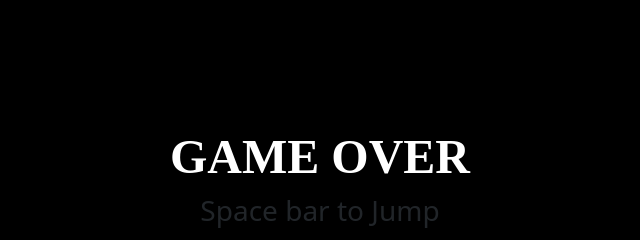
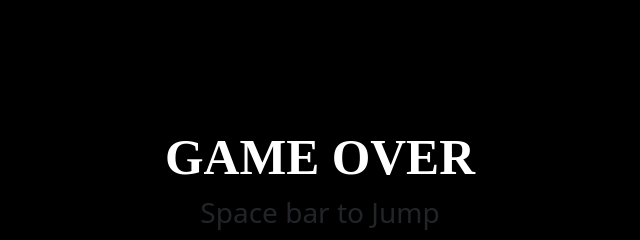
Before and after one commit to happy4soul/happy4soul-Flappy-Bird-Game, a plain HTML site: page index.html in a window 1280 px wide. Shown: the top 240 px of the page, 640-1280 px from the left. Drawn offline with nearby package versions, Linux system fonts and the light colour scheme.

Commit message:
Update index.css

```diff
--- a/index.css
+++ b/index.css
@@ -54,7 +54,7 @@ margin-left:0;
 
 }
 .h1{
-  font-size: 3rem;
+  font-size: 3.1rem;
   font-family: 'Montserrat', serif;
   font-weight: bold;
   color: white;
```
